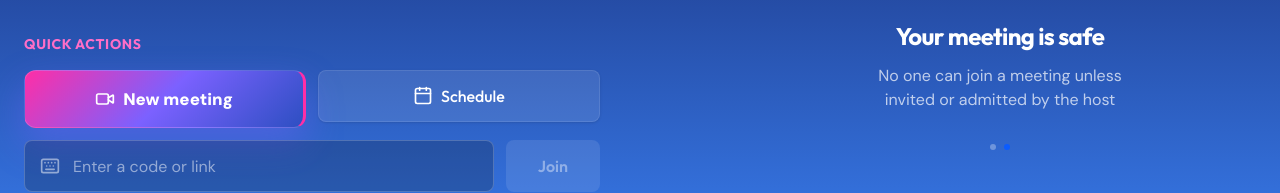
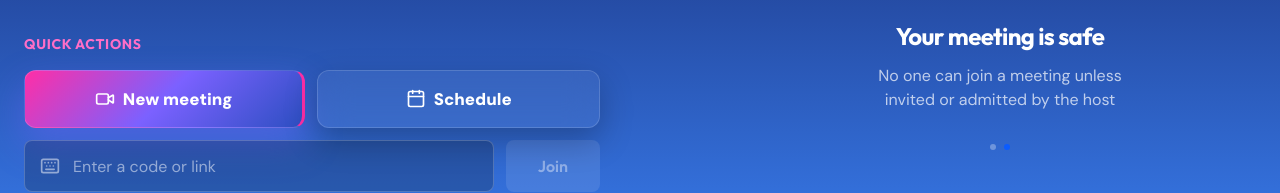
Before and after one commit to PrabhakarG001/MeetSphere, a React (Vite) app in the folder frontend/: page /home in a window 1280 px wide. Shown: the part 502-695 px from the top of the page. Built offline with nearby package versions, Linux system fonts and the light colour scheme; no server answers; sample sign-in values are in the browser's storage; grey boxes are pictures that could not be loaded; a web font is replaced by a local one.

Commit message:
Style the Schedule button using premium ghost button design

```diff
--- a/frontend/src/pages/home.jsx
+++ b/frontend/src/pages/home.jsx
@@ -251,7 +251,7 @@ function HomeComponent() {
 
                                 <button
                                     onClick={handleScheduleMeeting}
-                                    className="flex items-center justify-center gap-2 w-full sm:w-1/2 h-[52px] font-medium text-white bg-white/10 hover:bg-white/20 rounded-lg transition-colors border border-white/10 shadow-sm"
+                                    className="heroButton heroButtonGhost flex items-center justify-center gap-2 w-full sm:w-1/2 h-[52px] font-medium transition-all"
                                 >
                                     <Calendar size={20} />
                                     <span>Schedule</span>
```
